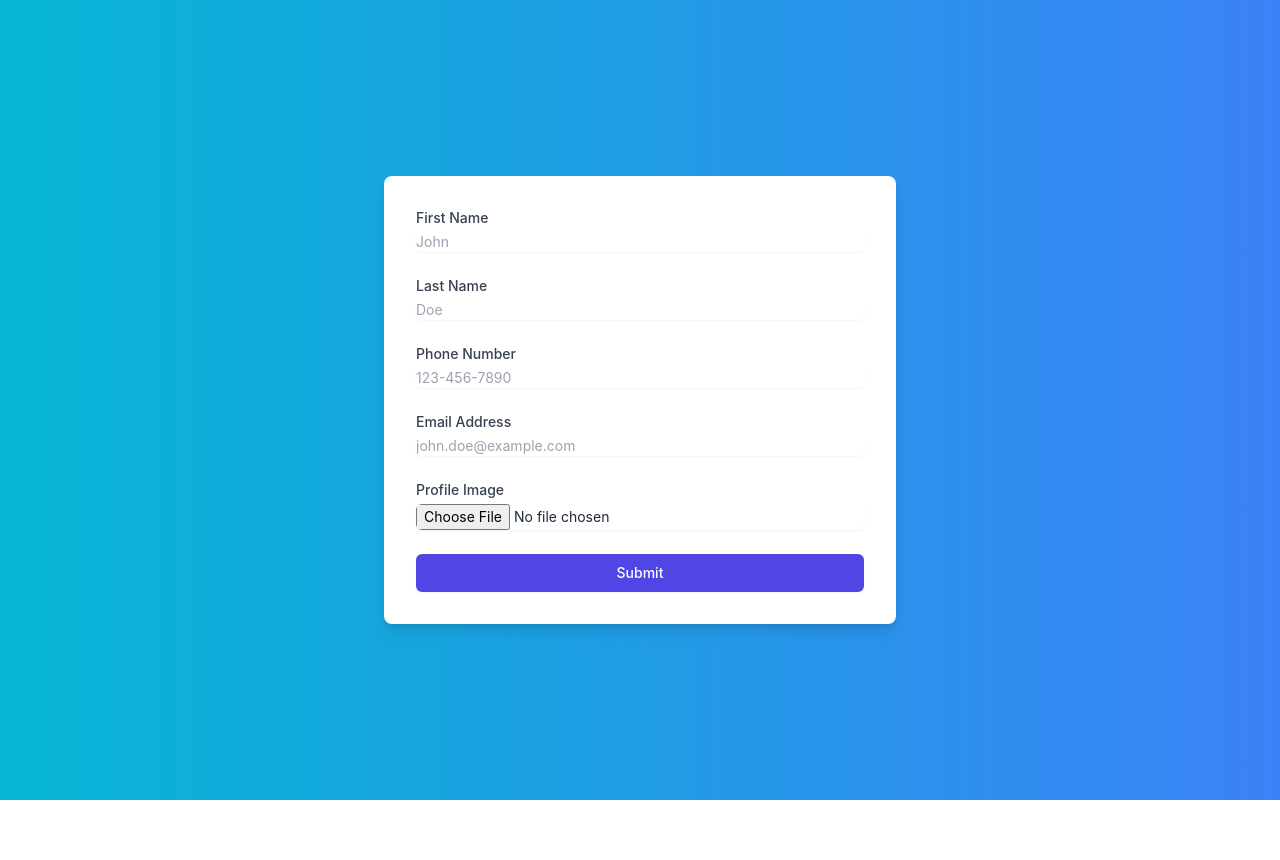
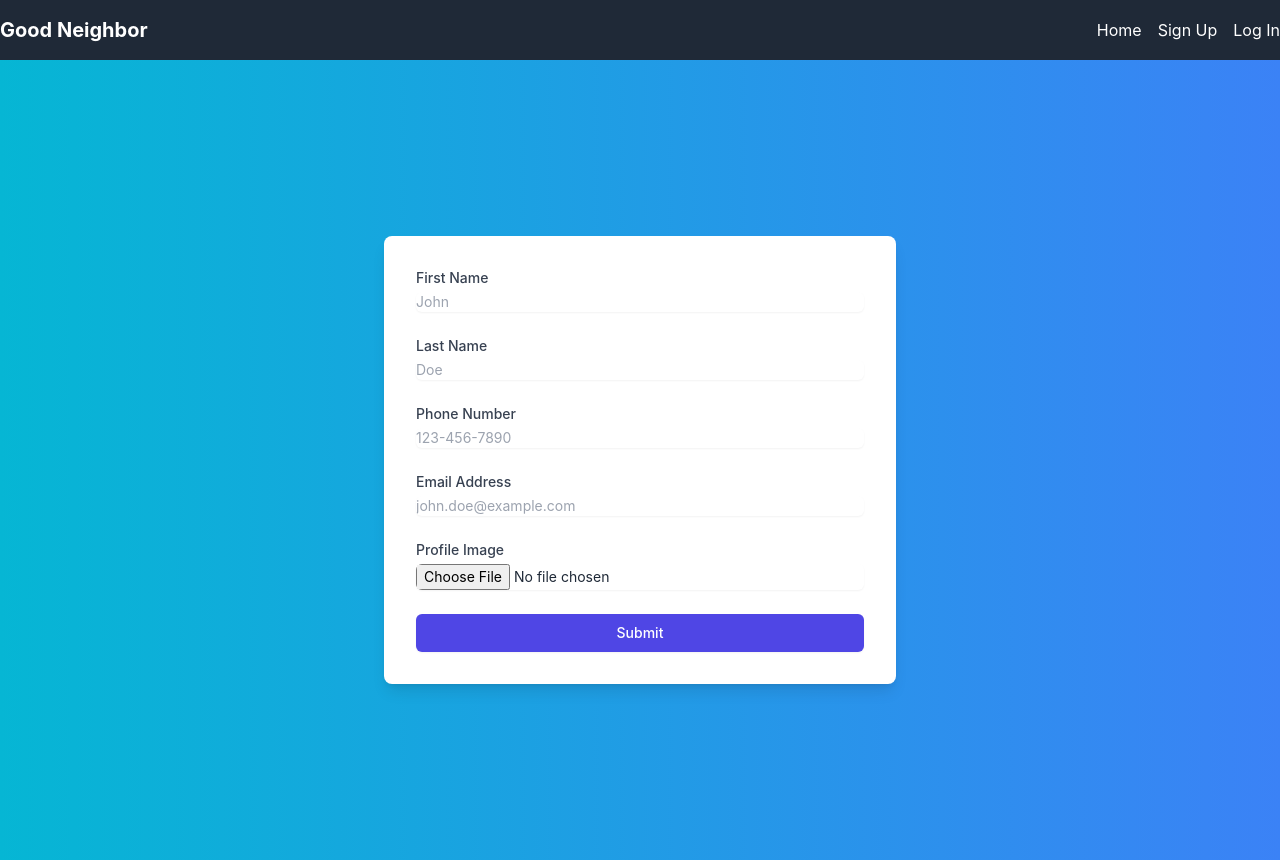
Before and after one commit to felix-hh/wildhacks2024, a Next.js app: page /adduser in a window 1280 px wide. Before the commit the page ends 800 px from the top, so only its background shows below. Built offline with nearby package versions, Linux system fonts and the light colour scheme.

Commit message:
Added Navbar to customer sign up page

```diff
--- a/pages/adduser.jsx
+++ b/pages/adduser.jsx
@@ -1,4 +1,6 @@
 import React, { useState } from 'react';
+
+import Navbar from '../components/Navbar';
 
 const UserProfileForm = () => {
   const [formData, setFormData] = useState({
@@ -25,6 +27,8 @@ const UserProfileForm = () => {
   };
 
   return (
+    <>
+    <Navbar />
     <div className="flex justify-center items-center h-screen bg-gradient-to-r from-cyan-500 to-blue-500">
       <div className="bg-white p-8 rounded-lg shadow-lg max-w-lg w-full">
         <form onSubmit={handleSubmit} className="space-y-6">
@@ -99,6 +103,7 @@ const UserProfileForm = () => {
         </form>
       </div>
     </div>
+    </>
   );
 };
 
```
